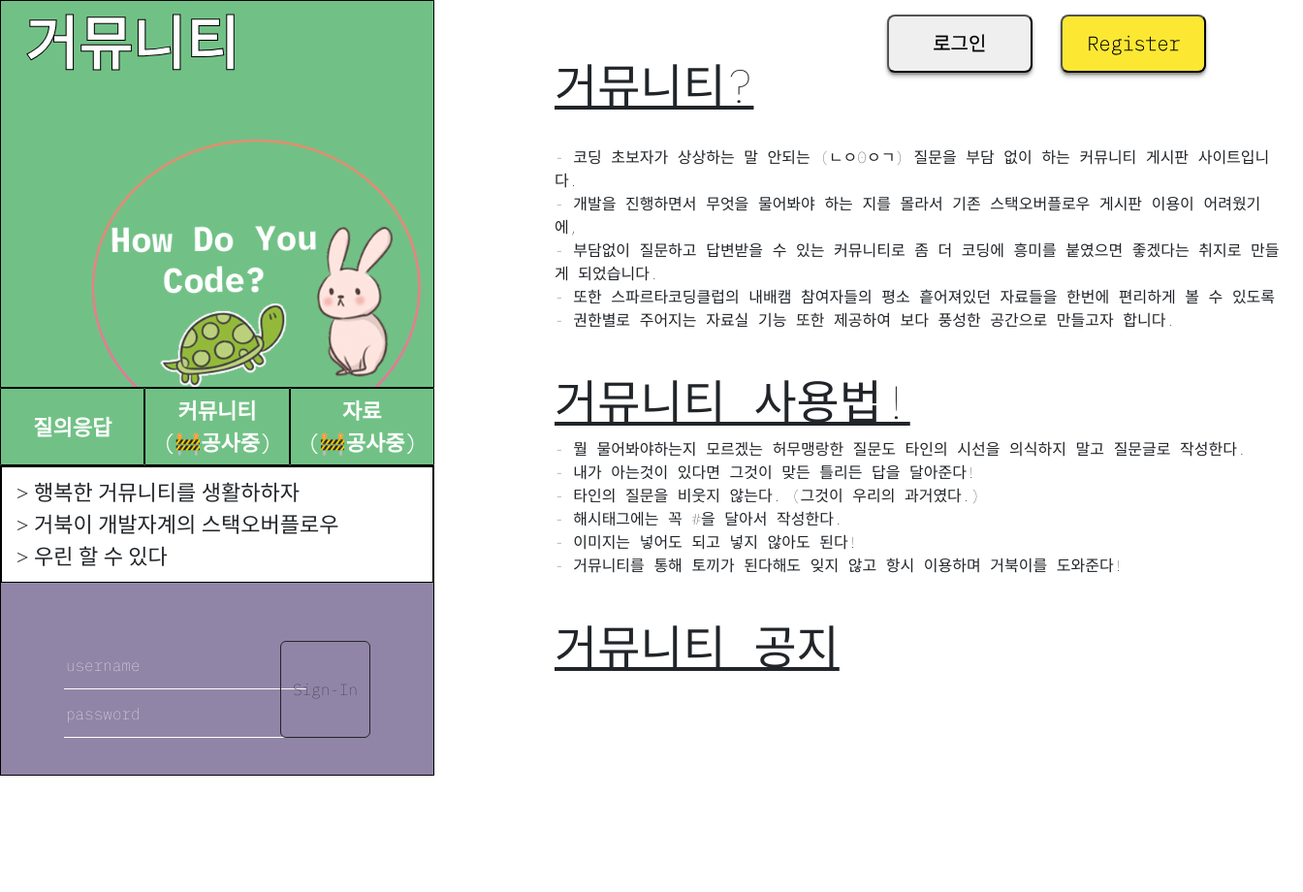
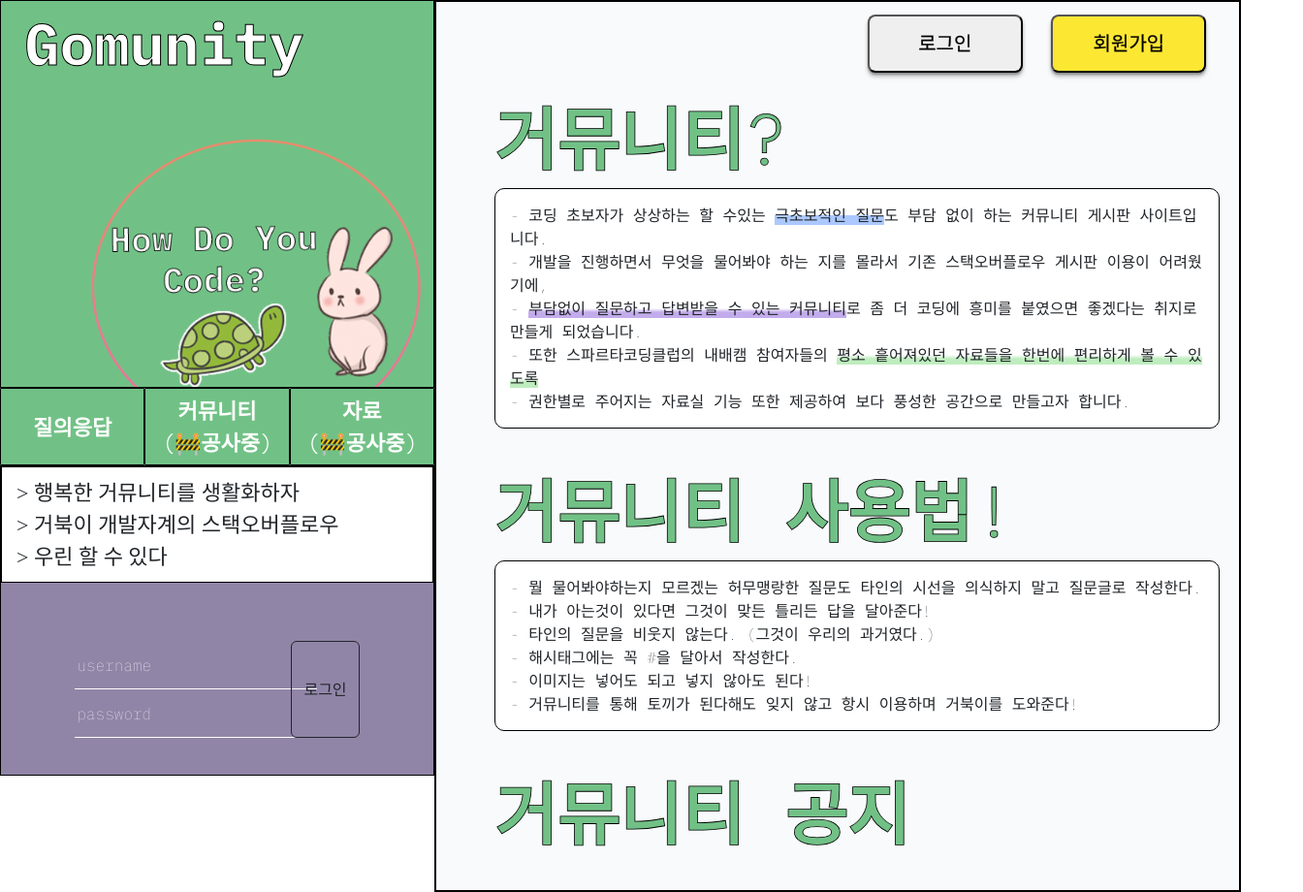
Before and after one commit to tunEmvegnomb/gomunity_fe, a website: page index.html in a window 1280 px wide. Shown: the whole page at 97% size, 1344 px wide, since content can reach past the window. Before the commit the page ends 800 px from the top, so only its background shows below. Drawn offline with nearby package versions, Linux system fonts and the light colour scheme; no server answers.

Commit message:
Fix 전체적 CSS 수정

```diff
--- a/index.html
+++ b/index.html
@@ -46,18 +46,18 @@
 <body>
   <header class="top">
     <div>
-      <span class="mainname">거뮤니티</span>
+      <span class="mainname">Gomunity</span>
     </div>
     <div>
-      <button type="button" id="logout" class="loginbutton" onclick="location.href='login.html'" >Login</button>
-      <button type="button" id="register" class="signupbutton" onclick="location.href='signup.html'">Register</button>
+      <button type="button" id="logout" class="loginbutton" onclick="location.href='login.html'" >로그인</button>
+      <button type="button" id="register" class="signupbutton" onclick="location.href='signup.html'">회원가입</button>
     </div>
   </header>
 
   <main>
     <div class="small_main">
       <div class="big_square">
-        <img class="index_image" src="../static\image\토끼거북이수정.png">
+        <img class="index_image" src="../static\image\토끼와거북이수정.png">
       </div>
       <div class="small_square">
         <button type="button" class="btn btn-outline-success" onclick="window.location.href='main.html'">질의응답</button>
@@ -66,7 +66,7 @@
       </div>
       <div class="middle_square">
         <div class="side_comment">
-          > 행복한 거뮤니티를 생활하하자<br>
+          > 행복한 거뮤니티를 생활화하자<br>
           > 거북이 개발자계의 스택오버플로우<br>
           > 우린 할 수 있다
         </div>
@@ -75,7 +75,7 @@
             <input type="text" id="username" placeholder="username"></input>
             <input type="password" id="password" placeholder="password"></input>
           </div>
-          <button type="button" id="logout2" onclick="login_api()" class="btn btn-outline-dark">Sign-In</button>
+          <button type="button" id="logout2" onclick="login_api()" class="btn btn-outline-dark">로그인</button>
         </div>
       </div>
     </div>
@@ -85,12 +85,11 @@
             <h1 class="name_list">거뮤니티?</h1>
             <div class="mean_list">
               <!-- <img class="gomunity_image" src="https://pds.joongang.co.kr/news/component/htmlphoto_mmdata/202201/05/64ba588c-5f44-4755-a9d9-ed29431606a6.jpg"><br> -->
-              <div class="gomunity_mean">
-                <br>
-                - 코딩 초보자가 상상하는 말 안되는 (ㄴㅇ0ㅇㄱ) 질문을 부담 없이 하는 커뮤니티 게시판 사이트입니다. <br>
+              <div class="gomunity_mean text-box">
+                - 코딩 초보자가 상상하는 할 수있는 <span class="highlight-line1">극초보적인 질문</span>도 부담 없이 하는 커뮤니티 게시판 사이트입니다. <br>
                 - 개발을 진행하면서 무엇을 물어봐야 하는 지를 몰라서 기존 스택오버플로우 게시판 이용이 어려웠기에,<br>
-                - 부담없이 질문하고 답변받을 수 있는 커뮤니티로 좀 더 코딩에 흥미를 붙였으면 좋겠다는 취지로 만들게 되었습니다.<br>
-                - 또한 스파르타코딩클럽의 내배캠 참여자들의 평소 흩어져있던 자료들을 한번에 편리하게 볼 수 있도록<br>
+                - <span class="highlight-line2">부담없이 질문하고 답변받을 수 있는 커뮤니티</span>로 좀 더 코딩에 흥미를 붙였으면 좋겠다는 취지로 만들게 되었습니다.<br>
+                - 또한 스파르타코딩클럽의 내배캠 참여자들의 <span class="highlight-line3">평소 흩어져있던 자료들을 한번에 편리하게 볼 수 있도록</span><br>
                 - 권한별로 주어지는 자료실 기능 또한 제공하여 보다 풍성한 공간으로 만들고자 합니다.<br>
               </div>
             </div>
@@ -98,7 +97,7 @@
           <br>
           <div>
             <h1 class="name_list">거뮤니티 사용법!</h1>
-            <div class="gomunity_manual">
+            <div class="gomunity_manual text-box">
               - 뭘 물어봐야하는지 모르겠는 허무맹랑한 질문도 타인의 시선을 의식하지 말고 질문글로 작성한다.<br>
               - 내가 아는것이 있다면 그것이 맞든 틀리든 답을 달아준다!<br>
               - 타인의 질문을 비웃지 않는다. (그것이 우리의 과거였다.)<br>
--- a/static/scripts/api.js
+++ b/static/scripts/api.js
@@ -20,8 +20,8 @@ window.addEventListener('load', async function checkLogin() {
 
         if(!logoutButton){}
         else{
-            username2.innerText = "회원가입";
-            username2.setAttribute("onclick", "location.href='/signup.html'");
+            username.innerText = "회원가입";
+            username.setAttribute("onclick", "location.href='/signup.html'");
             logoutButton.innerText = "로그인";
             logoutButton.setAttribute("onclick", "location.href='/login.html'");
         }
@@ -435,3 +435,25 @@ async function ShowRecommend(question_id) {
     const response_json = await response.json();
     return response_json;
 }
+
+//로그인시 엔터키 여기서 13은 키보드의 엔터키의 코드가 13이라고 함
+function enterLogin() {
+    if (window.event.keyCode == 13) {
+        //엔터키를 눌렀을 때, 실행될 함수를 집어 넣어준다.
+        login_api();
+    }
+}
+
+//회원가입시 엔터키
+function enterSignup() {
+    if (window.event.keyCode == 13) {
+        signup();
+    }
+}
+
+//검색기능시 엔터키
+function enterSearch() {
+    if (window.event.keyCode == 13) {
+
+    }
+}
--- a/static/style/index.css
+++ b/static/style/index.css
@@ -23,11 +23,11 @@ main {
 
 .mainname{
     font-family: 'IBMPlex-Bold';
+    margin-top: 25px;
     font-size: 100px;
 }
 
 .small_main {
-    background-color: red;
     width : 35vw;
 
     display: flex;
@@ -37,15 +37,17 @@ main {
 
 .big_main {
     width : 65vw;
-    margin-left: 40vw;
+    margin-left: 35vw;
     height: 100%;
     /* border: 1px solid black; */
     /* background-color: whitesmoke; */
 }
 
 .main_post {
-    padding: 40px 20px 20px 60px;
+    padding: 80px 20px 20px 60px;
     /* font-family: 'IBMPlex-Bold'; */
+    border: black 2px solid;
+    background-color:#f8fafc;
 }
 
 
@@ -146,7 +148,7 @@ input {
     color: white;
     font-weight: bold;
     /* text-shadow: 1px 1px 1px gray; */
-    -webkit-text-stroke-width: 1px;
+    -webkit-text-stroke-width: 0.4px;
     -webkit-text-stroke-color: black;
     display: flex;
     flex-direction: column;
@@ -166,7 +168,7 @@ input {
 .loginbutton {
     background: 519D9E;
     border-radius: 8px;
-    width: 150px;
+    width: 160px;
     height: 60px;
     margin: 10px 10px;
     cursor: pointer;
@@ -180,7 +182,7 @@ input {
 .signupbutton{
     background: rgb(252, 231, 51);
     border-radius: 8px;
-    width: 150px;
+    width: 160px;
     height: 60px;
     margin: 10px 10px;
     cursor: pointer;
@@ -188,7 +190,7 @@ input {
     , rgba(0, 0, 0, 0.25) 0px 4px 4px 0px;
     font-size: 20px;
     color: black;
-    -webkit-text-stroke: 0.5px black;
+    -webkit-text-stroke: 0.2px black;
 }
 
 .top span {
@@ -225,9 +227,14 @@ input {
     font-size: 16px;
 }
 .name_list {
-    text-decoration: underline;
-    font-size: 3rem;
+    /* text-decoration: underline; */
+    /* font-size: 3rem; */
+    font-size: 70px;
     margin-top: 20px;
+    color: #71c186;
+    -webkit-text-stroke-width: 0.8px;
+    -webkit-text-stroke-color: black;
+    font-weight: bolder;
 }
 .gomunity_image {
     width: 360px;
@@ -244,3 +251,23 @@ input::placeholder {
 input:focus-visible {
     outline: 0px;
 }
+
+.text-box {
+    border: 1px solid black;
+    background-color: white;
+    border-radius: 10px;
+    padding: 15px;
+    box-sizing: border-box;
+}
+
+.highlight-line1 {
+    background:linear-gradient(to top, #abc9ff 50%, transparent 50%);
+}
+
+.highlight-line2 {
+    background:linear-gradient(to top, rgb(195, 172, 236) 30%, transparent 50%);
+}
+
+.highlight-line3 {
+    background:linear-gradient(to top, rgb(191, 237, 191) 30%, transparent 50%);
+}
--- a/static/style/login.css
+++ b/static/style/login.css
@@ -1,21 +1,20 @@
 @font-face {
-    font-family: 'HS-Regular';
-    src: url('https://cdn.jsdelivr.net/gh/projectnoonnu/noonfonts_2201-2@1.0/HS-Regular.woff') format('woff');
-    font-weight: normal;
-    font-style: normal;
+    font-family: 'IBMPlex-Bold';
+    src: url('../font/IBMPlexMono-Bold.otf');
 }
 
 @font-face {
-    font-family: 'HSYuji-Regular';
-    src: url('https://cdn.jsdelivr.net/gh/projectnoonnu/noonfonts_2108@1.1/HSYuji-Regular.woff') format('woff');
-    font-weight: normal;
-    font-style: normal;
+    font-family: 'IBMPlex-Regular';
+    src: url('../font/IBMPlexMono-Regular.otf');
 }
 
-*{
-    font-family: '산토끼체', 'HS-Regular';
+@font-face {
+    font-family: 'IBMPlex-Thin';
+    src: url('../font/IBMPlexMono-Thin.otf');
 }
-body{
+
+body {
+    font-family: 'IBMPlex-Bold';
     height: 100vh;
     border: 1px solid black;
 }
@@ -26,7 +25,7 @@ body{
 .side {
     height: 100vh;
     width: 35vw;
-    background: rgb(253, 99, 191);
+    background: #775aae;
     display: flex;
     flex-direction: column;
 
@@ -34,7 +33,7 @@ body{
 .title {
     width: 35vw;
     height: 20vh;
-    background: rgb(253, 99, 191);
+    background: #775aae;
     cursor: pointer;
     font-size: 50px;
     color: white;
@@ -44,7 +43,7 @@ body{
 .title_img {
     width: 35vw;
     height: 80vh;
-    background: rgb(253, 99, 191);
+    background: #775aae;
     font-size: 50px;
     color: white;
     font-weight: bold;
@@ -78,10 +77,17 @@ button {
     box-shadow: rgba(0, 0, 0, 0.25) 0px 4px 4px 0px
     , rgba(0, 0, 0, 0.25) 0px 4px 4px 0px;
     font-size: 20px;
-    color: white;
+    color: black;
     font-weight: bold;
-    -webkit-text-stroke: 0.5px black;
+    /* -webkit-text-stroke: 0.5px black; */
 }
 a {
     text-decoration: none;
 }
+
+input::placeholder {
+    color: black;
+}
+input:focus-visible {
+    outline: 0px;
+}
--- a/static/style/signup.css
+++ b/static/style/signup.css
@@ -1,21 +1,20 @@
 @font-face {
-    font-family: 'HS-Regular';
-    src: url('https://cdn.jsdelivr.net/gh/projectnoonnu/noonfonts_2201-2@1.0/HS-Regular.woff') format('woff');
-    font-weight: normal;
-    font-style: normal;
+    font-family: 'IBMPlex-Bold';
+    src: url('../font/IBMPlexMono-Bold.otf');
 }
 
 @font-face {
-    font-family: 'HSYuji-Regular';
-    src: url('https://cdn.jsdelivr.net/gh/projectnoonnu/noonfonts_2108@1.1/HSYuji-Regular.woff') format('woff');
-    font-weight: normal;
-    font-style: normal;
+    font-family: 'IBMPlex-Regular';
+    src: url('../font/IBMPlexMono-Regular.otf');
 }
 
-*{
-    font-family: '산토끼체', 'HS-Regular';
+@font-face {
+    font-family: 'IBMPlex-Thin';
+    src: url('../font/IBMPlexMono-Thin.otf');
 }
-body{
+
+body {
+    font-family: 'IBMPlex-Bold';
     height: 100vh;
     border: 1px solid black;
 }
@@ -38,7 +37,7 @@ body{
     font-size: 50px;
     color: white;
     font-weight: bold;
-    -webkit-text-stroke: 1px black;
+    -webkit-text-stroke: 0.6px black;
 }
 .title_img {
     width: 35vw;
@@ -47,7 +46,7 @@ body{
     font-size: 50px;
     color: white;
     font-weight: bold;
-    -webkit-text-stroke: 1px black;
+    -webkit-text-stroke: 0.6px black;
     margin: 150px 0px 0px 0px;
 }
 .signup {
@@ -68,7 +67,7 @@ input {
     margin: 5px 5px;
 }
 button {
-    background: rgb(253, 98, 190);
+    background: #775aae;
     border-radius: 8px;
     width: 200px;
     height: 50px;
@@ -79,8 +78,15 @@ button {
     font-size: 20px;
     color: white;
     font-weight: bold;
-    -webkit-text-stroke: 0.5px black;
+    /* -webkit-text-stroke: 0.5px black; */
 }
 a {
     text-decoration: none;
 }
+
+input::placeholder {
+    color: black;
+}
+input:focus-visible {
+    outline: 0px;
+}
```
Also changed, not shown: create_article.html (+1 -1 lines), detail.html (+2 -2 lines), login.html (+4 -2 lines), main.html (+4 -5 lines), signup.html (+2 -0 lines), static/scripts/main.js (+13 -14 lines), static/style/detail.css (+6 -6 lines), static/style/main.css (+63 -8 lines), static/image/토끼거북이수정.png (deleted), static/image/토끼와거북이수정.png (added).
